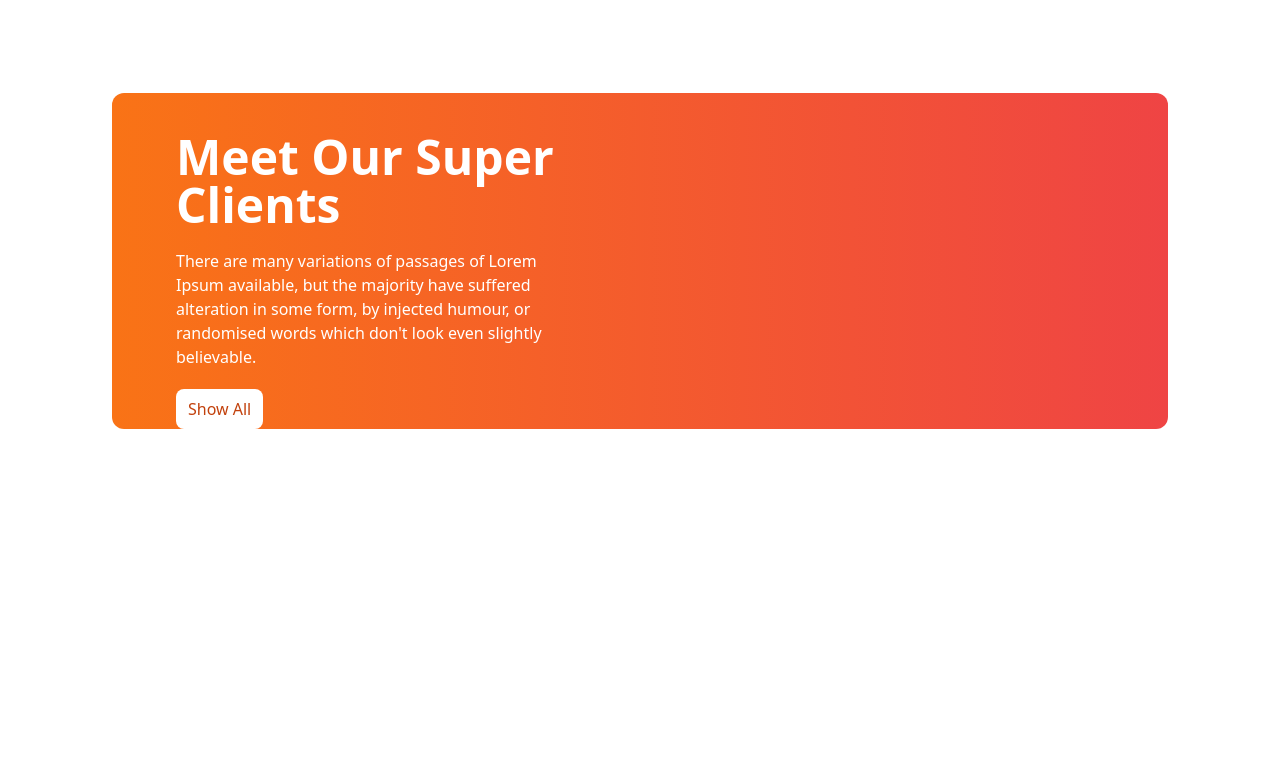
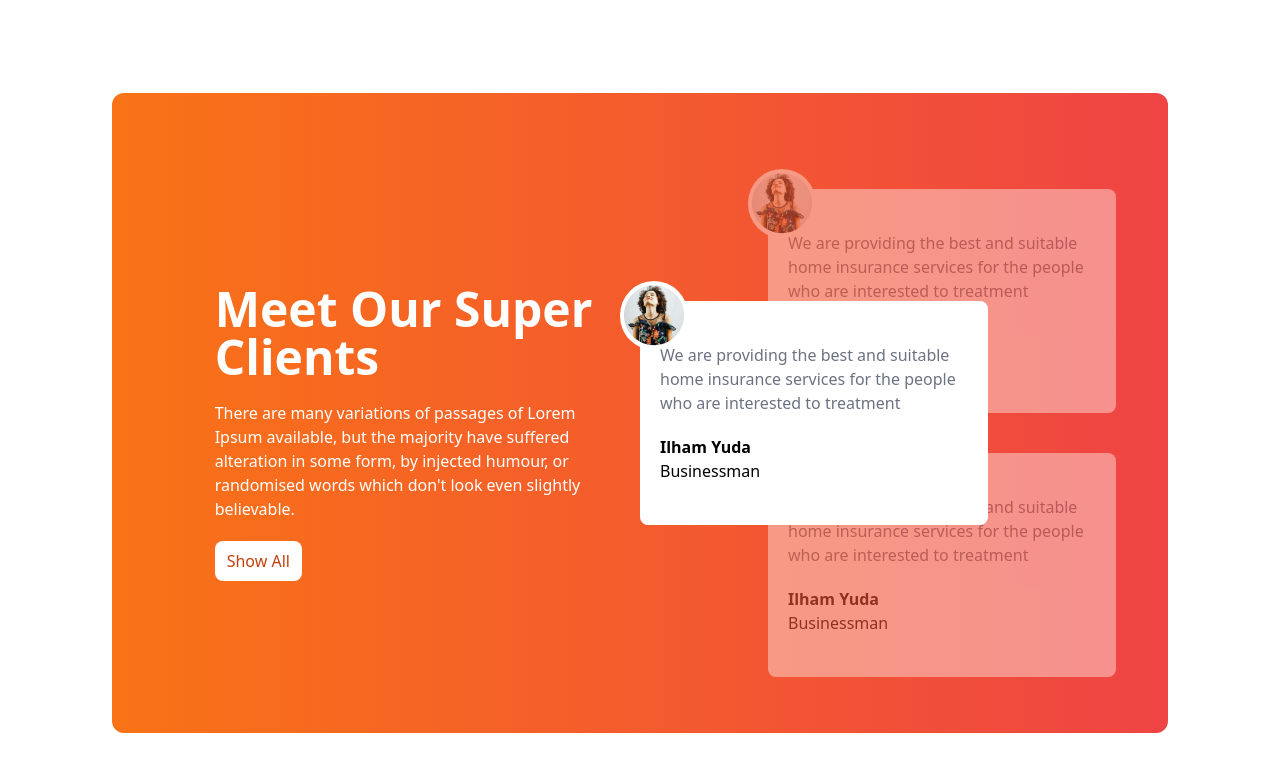
Before and after one commit to Rabbi2007018/Tea-house, a plain HTML site: page index.html in a window 1280 px wide. Shown: the part 1698-2469 px from the top of the page. Before the commit the page ends 2223 px from the top, so only its background shows below. Drawn offline with nearby package versions, Linux system fonts and the light colour scheme.

Commit message:
gradient,Z

```diff
--- a/index.html
+++ b/index.html
@@ -112,14 +112,54 @@
         </section>
         <section class="mb-24" >
             <div class=" bg-gradient-to-r from-orange-500 to-red-500 rounded-xl grid grid-cols-1 lg:grid-cols-2 text-white px-7 lg:px-16">
+                <div class=" flex justify-center items-center">
 
               <div class="w-5/6">
                 <h1 class="text-5xl font-bold mb-5 mt-10">Meet Our Super Clients</h1>
                 <p class="mb-5">There are many variations of passages of Lorem Ipsum available, but the majority have suffered alteration in some form, by injected humour, or randomised words which don't look even slightly believable. </p>
                 <button class="bg-white text-orange-700 px-3 py-2 rounded-lg">Show All</button>
               </div>
-              <div>
+                </div>
+              <div class="relative py-24" >
+                 <!-- mid -->
+                 <div class="absolute z-10 top-44 md:top-52">
+                    <div class=" h-56 bg-white text-black rounded-lg w-full md:w-3/4 flex items-center px-5 top-10 " >
+                        <div class=" absolute -top-5 -left-5  bg-white rounded-full ">
+                            <img class=" p-1" src="./images/client.png" alt="">
+                        </div>
+                        <div>
+                            <p class="text-gray-500 mb-5">We are providing the best and suitable home insurance services for the people who are interested to treatment</p>
+                            <h1 class="font-bold">Ilham Yuda</h1>
+                            <p>Businessman</p>
 
+                        </div>
+                    </div>
+                 </div>
+                <!-- top -->
+                <div class="relative h-56 bg-white text-black rounded-lg w-full md:w-3/4  flex items-center px-5 opacity-40 left-8 lg:left-32" >
+                    <div class=" absolute -top-5 -left-5  bg-white rounded-full  ">
+                        <img class=" p-1" src="./images/client.png" alt="">
+                    </div>
+
+                    <div>
+                        <p class="text-gray-500 mb-5">We are providing the best and suitable home insurance services for the people who are interested to treatment</p>
+                        <h1 class="font-bold">Ilham Yuda</h1>
+                        <p>Businessman</p>
+
+                    </div>
+                </div>
+                <!-- bot -->
+                <div class="relative h-56 bg-white text-black rounded-lg w-full md:w-3/4 left-8 lg:left-32 flex items-center px-5 top-10 opacity-40" >
+                    <div class=" absolute -top-5 -left-5  bg-white rounded-full ">
+                        <img class=" p-1" src="./images/client.png" alt="">
+                    </div>
+                    <div>
+                        <p class="text-gray-500 mb-5">We are providing the best and suitable home insurance services for the people who are interested to treatment</p>
+                        <h1 class="font-bold">Ilham Yuda</h1>
+                        <p>Businessman</p>
+
+                    </div>
+                </div>
               </div>
 
             </div>
```
